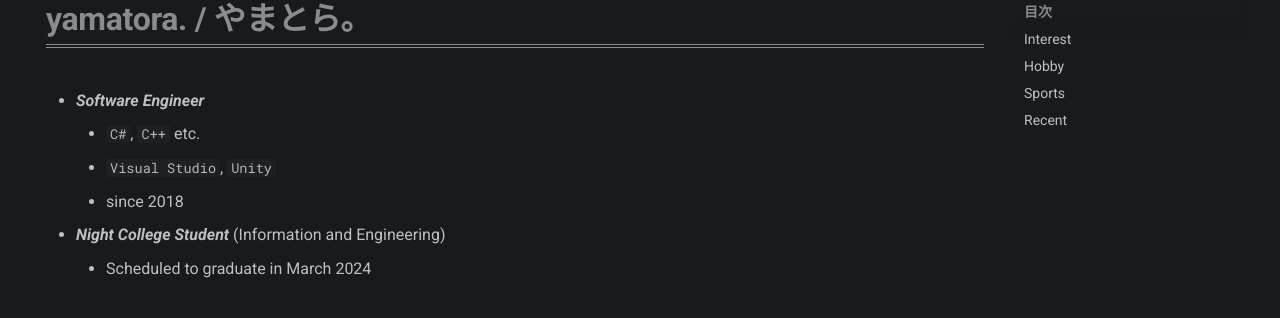
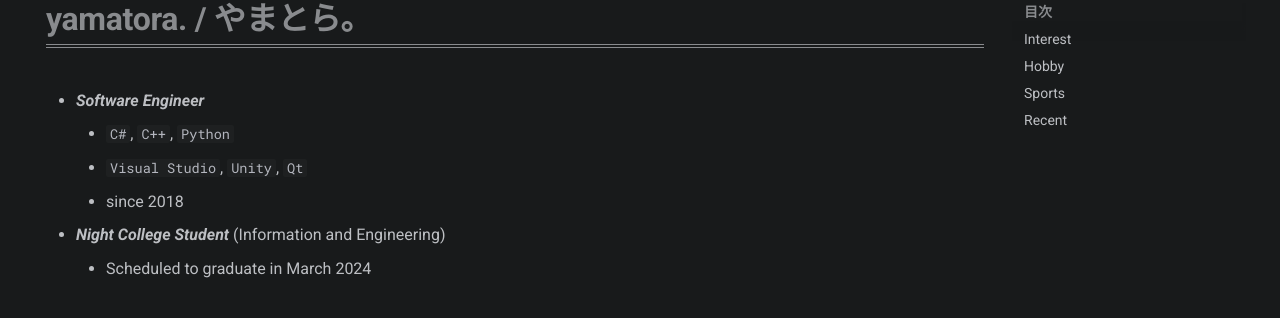
Before and after one commit to yamatora-dev/memo, an MkDocs documentation site: the page built from docs/docs/index.md, in a window 1280 px wide and 900 px high. Shown: the part 147-465 px from the top of the window. Built offline with MkDocs 1.6.1 and Material for MkDocs 9.7.7, drawn with Linux system fonts in a browser that asks for light colours.

Commit message:
update language

```diff
--- a/docs/docs/index.md
+++ b/docs/docs/index.md
@@ -7,8 +7,8 @@ hide:
 # yamatora. / やまとら｡
 
 - **_Software Engineer_**
-    - `C#`, `C++` etc.
-    - `Visual Studio`, `Unity`
+    - `C#`, `C++`, `Python`
+    - `Visual Studio`, `Unity`, `Qt`
     - since 2018
 - **_Night College Student_** (Information and Engineering)
     - Scheduled to graduate in March 2024
```
